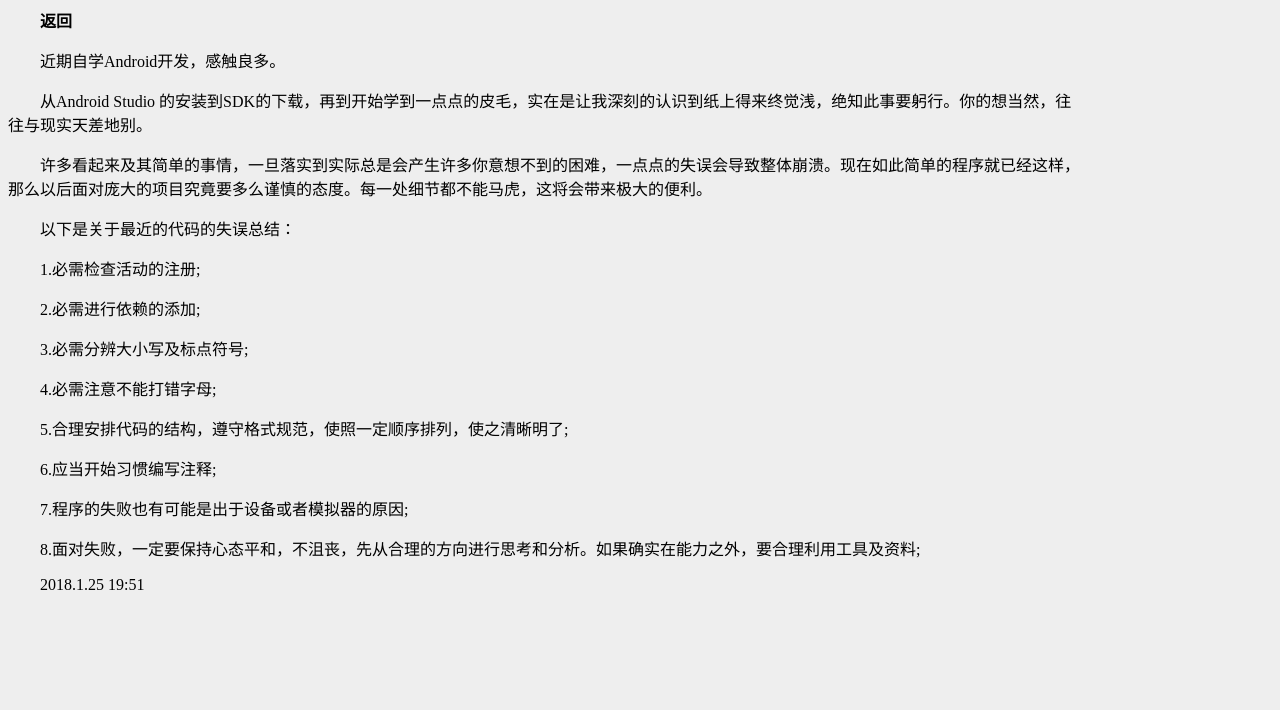
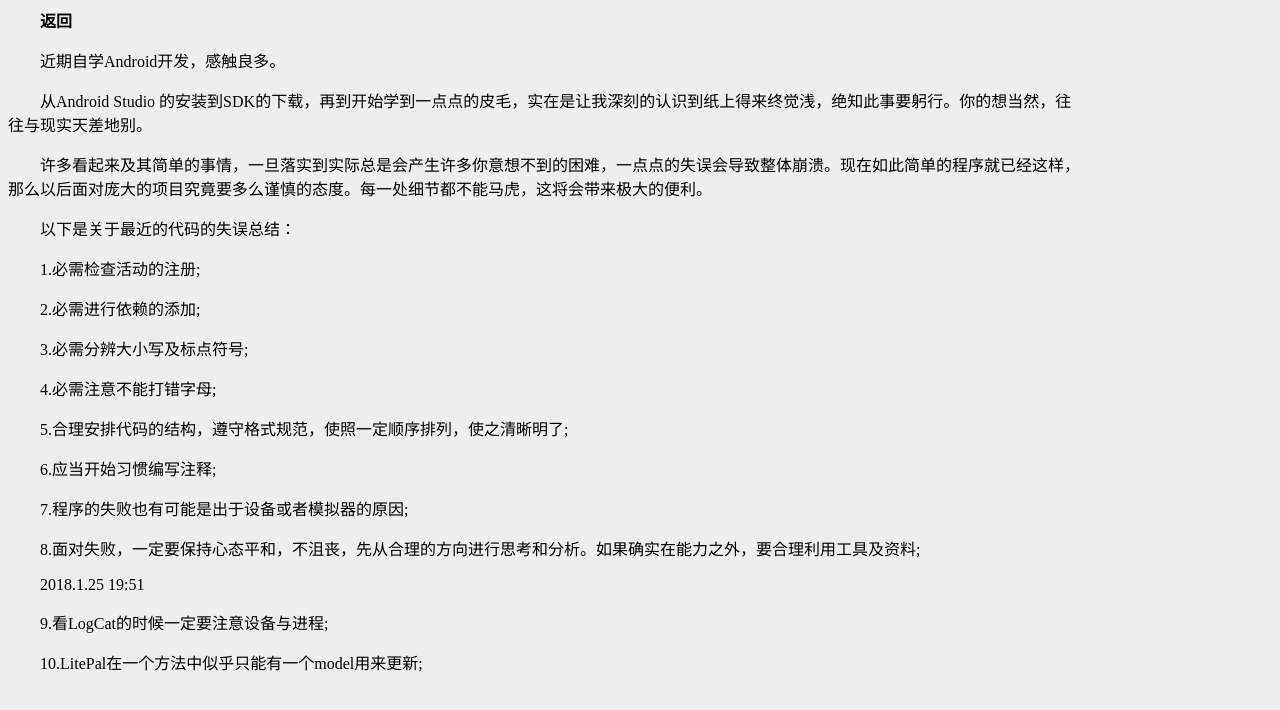
Before and after one commit to linkzhuang/linkzhuang.github.io, a plain HTML site: page android/android01.html in a window 1280 px wide. Drawn offline with Linux system fonts and the light colour scheme.

Commit message:
Update android01.html

```diff
--- a/android/android01.html
+++ b/android/android01.html
@@ -30,5 +30,7 @@ body {
 <p>7.程序的失败也有可能是出于设备或者模拟器的原因;</p>
 <p>8.面对失败，一定要保持心态平和，不沮丧，先从合理的方向进行思考和分析。如果确实在能力之外，要合理利用工具及资料;</p>
 <p>2018.1.25 19:51</p>
+<p>9.看LogCat的时候一定要注意设备与进程;</p>
+<p>10.LitePal在一个方法中似乎只能有一个model用来更新;</p>
 </body>
 </html>
```
